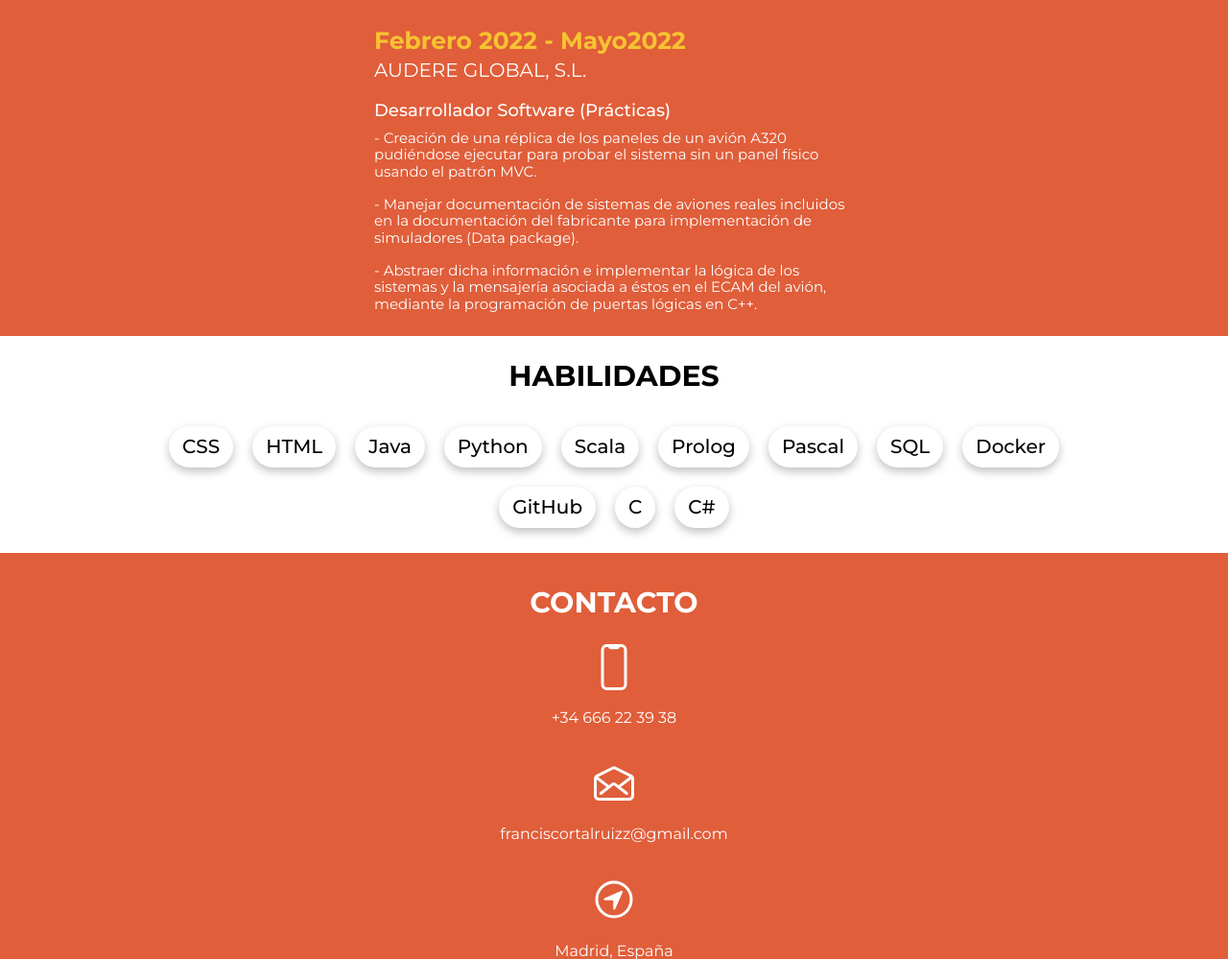
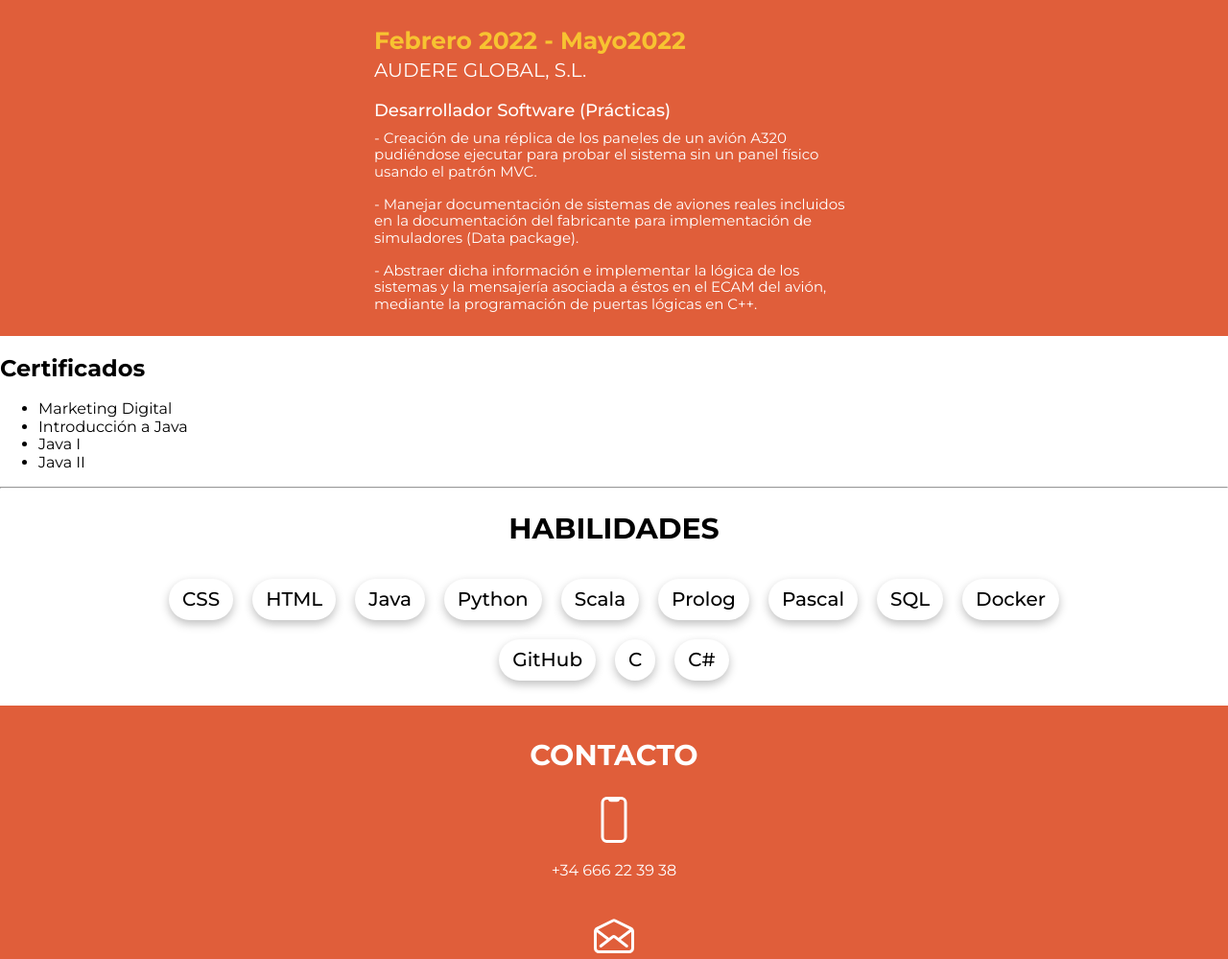
Before and after one commit to fjor21/portfolio, a plain HTML site: page index.html in a window 1280 px wide. Shown: the part 609-1608 px from the top of the page at 96% size. Drawn offline with nearby package versions, Linux system fonts and the light colour scheme.

Commit message:
Certificates added

```diff
--- a/index.html
+++ b/index.html
@@ -30,6 +30,7 @@
         <ul class="menu">
           <li><a href="index.html#profile">Perfil</a></li>
           <li><a href="index.html#experience">Experiencia</a></li>
+          <li><a href="index.html#certificates">Certificados</a></li>
           <li><a href="index.html#skills">Habilidades</a></li>
           <li><a href="index.html#contact">Contacto</a></li>
         </ul>
@@ -71,7 +72,7 @@
               <div class="experience-date">Febrero 2022 - Mayo2022</div>
               <div class="experience-company">AUDERE GLOBAL, S.L.</div>
               <div class="experience-position">Desarrollador Software (Prácticas)</div>
-              <div class="experience-description" id="skills">
+              <div class="experience-description" id="certificates">
                 - Creación de una réplica de los paneles de un avión A320
                 pudiéndose ejecutar para probar el sistema sin un panel físico usando
                 el patrón MVC. <br><br>
@@ -83,12 +84,22 @@
                 programación de puertas lógicas en C++.
               </div>
             </div>
-
-
           </div>
         </div>
       </section>
 
+      <section class="certificates" id="skills">
+        <div class="certificates-body">
+          <h2 class="certificate-tittle">Certificados</h2>
+          <ul class="certificates-list">
+            <li class="certificates-certificate">Marketing Digital</li>
+            <li class="certificates-certificate">Introducción a Java</li>
+            <li class="certificates-certificate">Java I</li>
+            <li class="certificates-certificate">Java II</li>
+          </ul>
+        </div>
+      </section>
+      <hr>
       <div class="horizontal-padding vertical-padding">
         <section class="skills">
           <h2 class="skills-title">Habilidades</h2>
```
